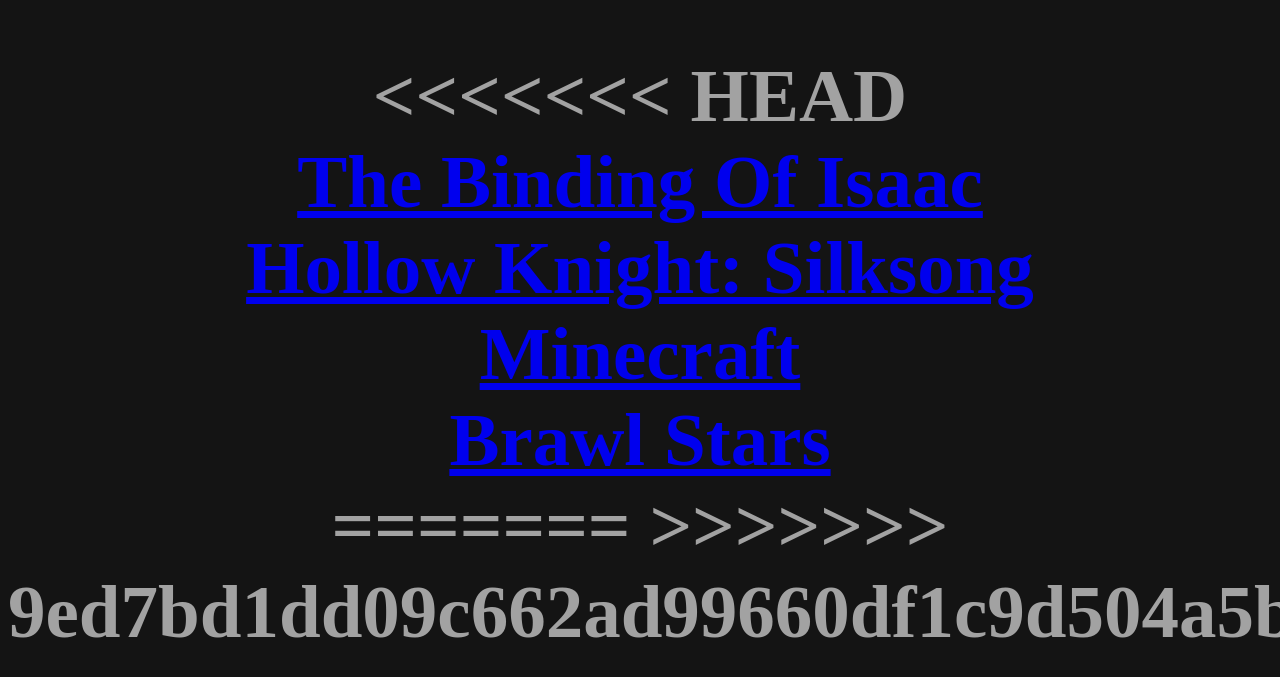
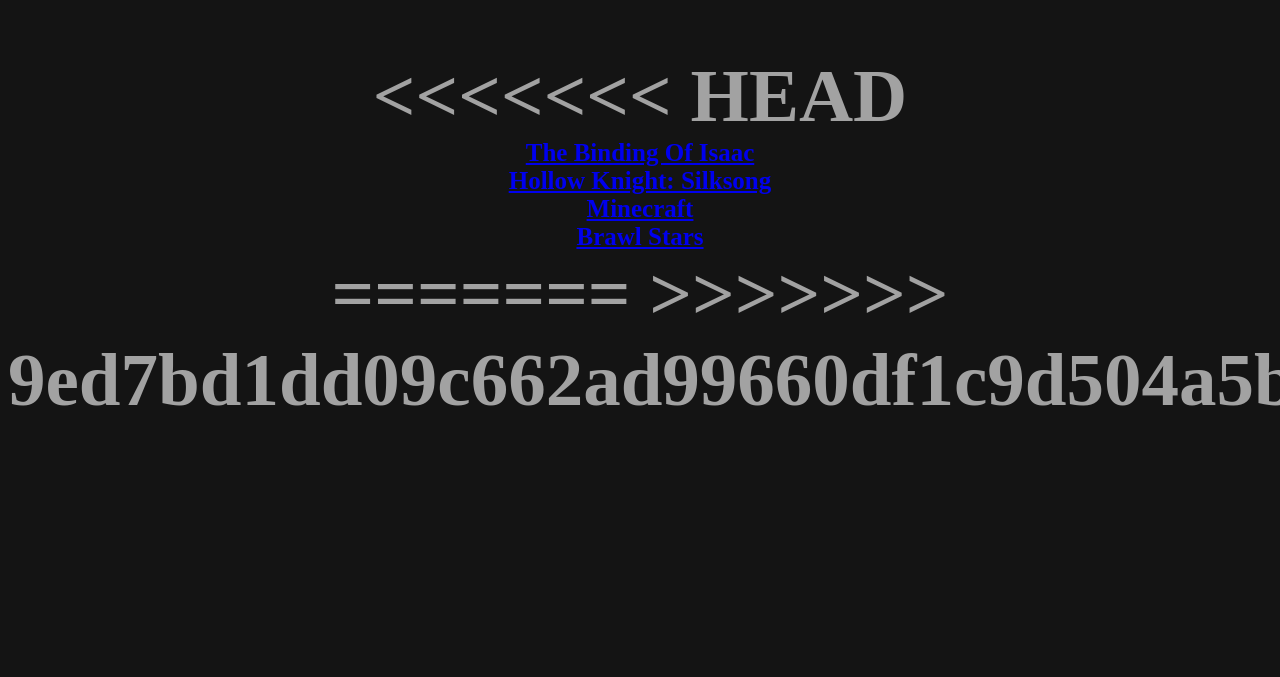
Before and after one commit to niahboss/bossgamelist-team-project, a plain HTML site: page hollowknight-silksong.html in a window 1280 px wide. Shown: the part 1553-2230 px from the top of the page. After the commit the page ends 2038 px from the top, so only its background shows below. Drawn offline with Linux system fonts and the light colour scheme.

Commit message:
fixin font size

```diff
--- a/hollowknight-silksong.html
+++ b/hollowknight-silksong.html
@@ -46,6 +46,9 @@
      p{border-style:dashed; border-color:white;
       font-size:25px; font-style:sans-serif;
     }
+    .nav{
+      font-size:25px; font-color:rgb(162, 162, 162); font-style:sans-serif;
+    }
    </style>
    <h1>Top 5 Video Games</h1>
    <h2>#2 and #4<h2>
@@ -60,7 +63,7 @@
 <a href="https://en.wikipedia.org/wiki/Hollow_Knight:_Silksong"><img src="https://encrypted-tbn0.gstatic.com/images?q=tbn:ANd9GcSnFH214zwYmwmK9I4M2fhf8PfFgYLLHEQKxdgKvzSkaQ&s" alt="silksong" width="500" height="300"></a>
   </ul>
 <<<<<<< HEAD
-  <nav>
+  <nav class="nav">
      <a href="TheBindingOfIsaac.html">The Binding Of Isaac</a>
             <br>
             <a href="hollowknight-silksong.html">Hollow Knight: Silksong</a>
@@ -71,9 +74,6 @@
 
 </nav>
 =======
-  <na>
-
-  </na>
 >>>>>>> 9ed7bd1dd09c662ad99660df1c9d504a5ba5d57f
  </body>
 </html>
```
